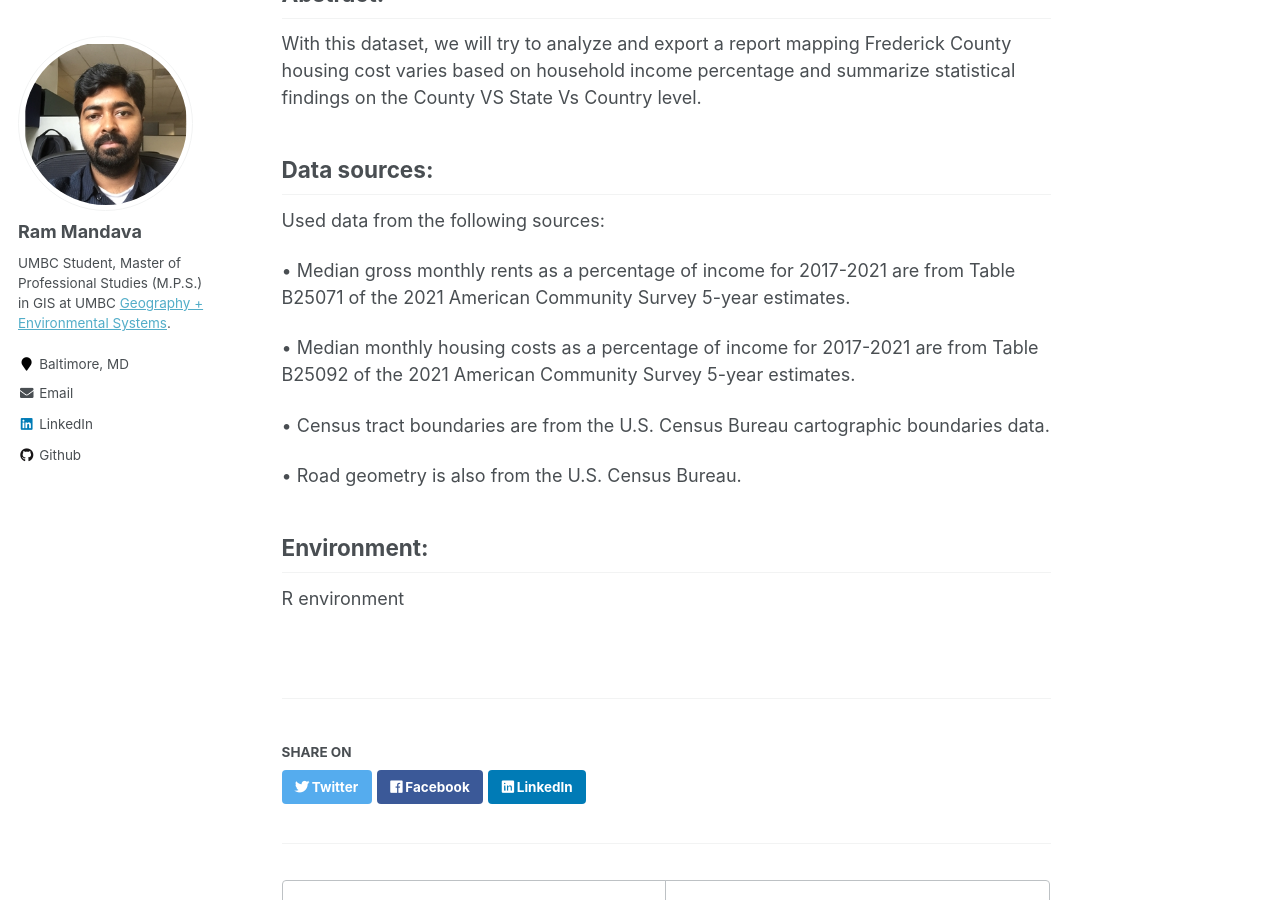
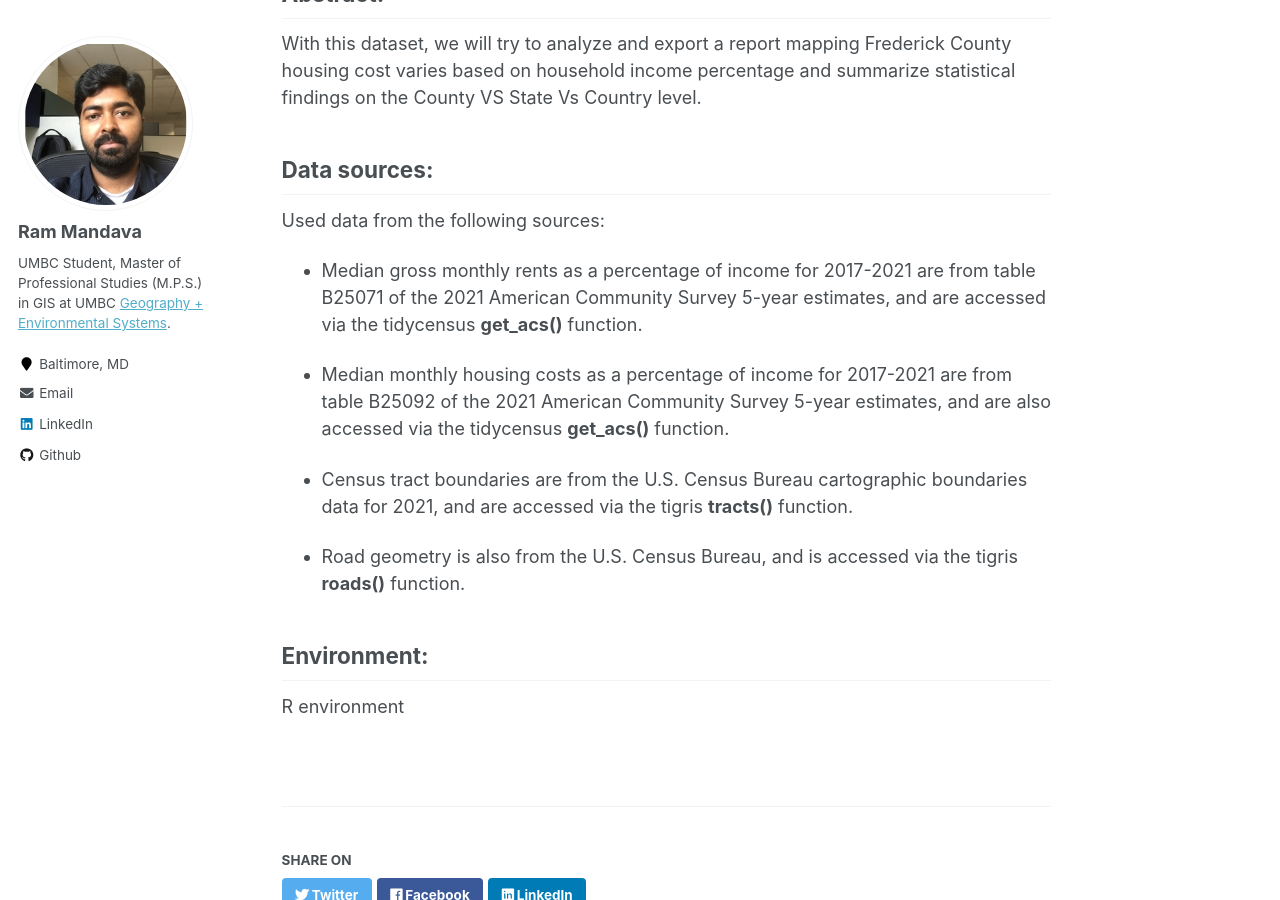
Before and after one commit to mandavaram/mandavaram.github.io, a Jekyll site: the page built from _portfolio/portfolio-1.md, in a window 1280 px wide and 900 px high, scrolled down 742 px. Built offline with Jekyll 4.4.1, drawn with Linux system fonts in a browser that asks for light colours.

Commit message:
Update portfolio-1.md

```diff
--- a/_portfolio/portfolio-1.md
+++ b/_portfolio/portfolio-1.md
@@ -17,13 +17,13 @@ With this dataset, we will try to analyze and export a report mapping Frederick
 ## Data sources:
 Used data from the following sources:
 
-•	Median gross monthly rents as a percentage of income for 2017-2021 are from Table B25071 of the 2021 American Community Survey 5-year estimates.
+ - Median gross monthly rents as a percentage of income for 2017-2021 are from table B25071 of the 2021 American Community Survey 5-year estimates, and are accessed via the tidycensus **get_acs()** function.
 
-•	Median monthly housing costs as a percentage of income for 2017-2021 are from Table B25092 of the 2021 American Community Survey 5-year estimates.
+ - Median monthly housing costs as a percentage of income for 2017-2021 are from table B25092 of the 2021 American Community Survey 5-year estimates, and are also accessed via the tidycensus **get_acs()** function.
 
-•	Census tract boundaries are from the U.S. Census Bureau cartographic boundaries data.
+ - Census tract boundaries are from the U.S. Census Bureau cartographic boundaries data for 2021, and are accessed via the tigris **tracts()** function.
 
-•	Road geometry is also from the U.S. Census Bureau.
+ - Road geometry is also from the U.S. Census Bureau, and is accessed via the tigris **roads()** function.
 
 ## Environment:
 R environment
```
